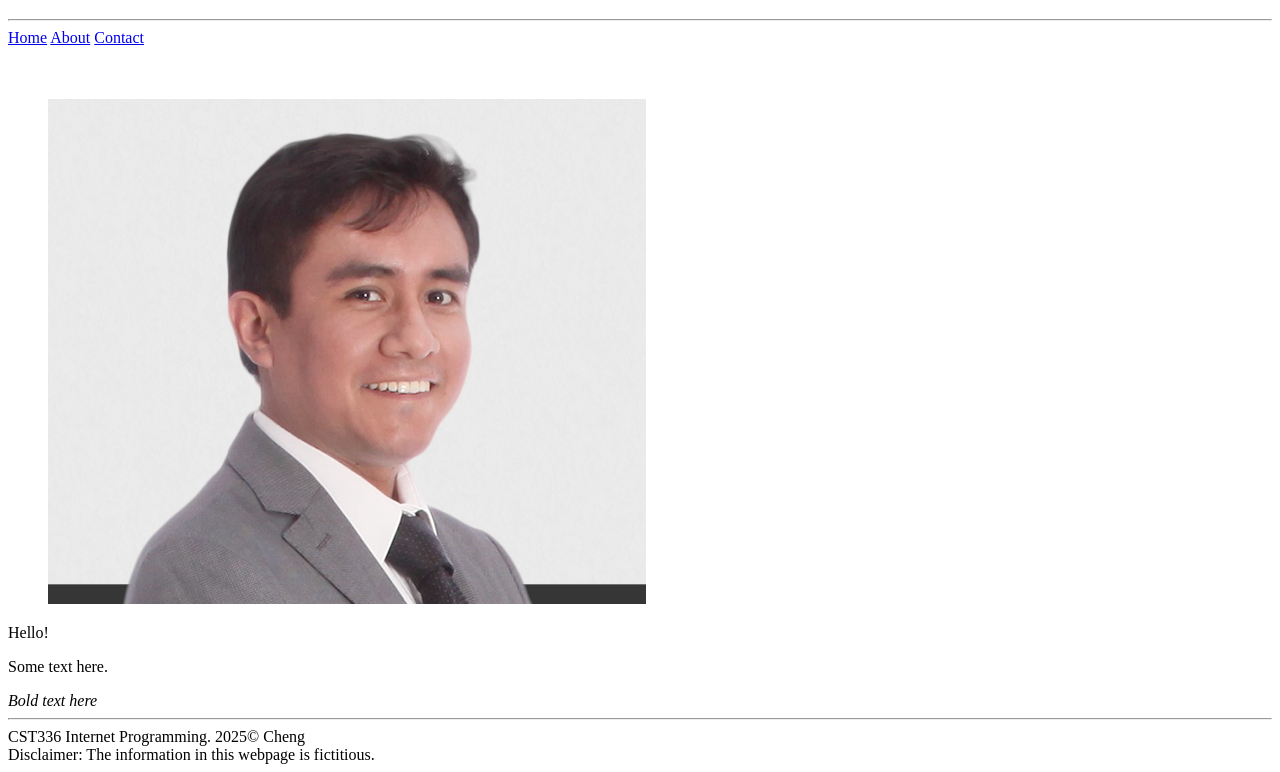
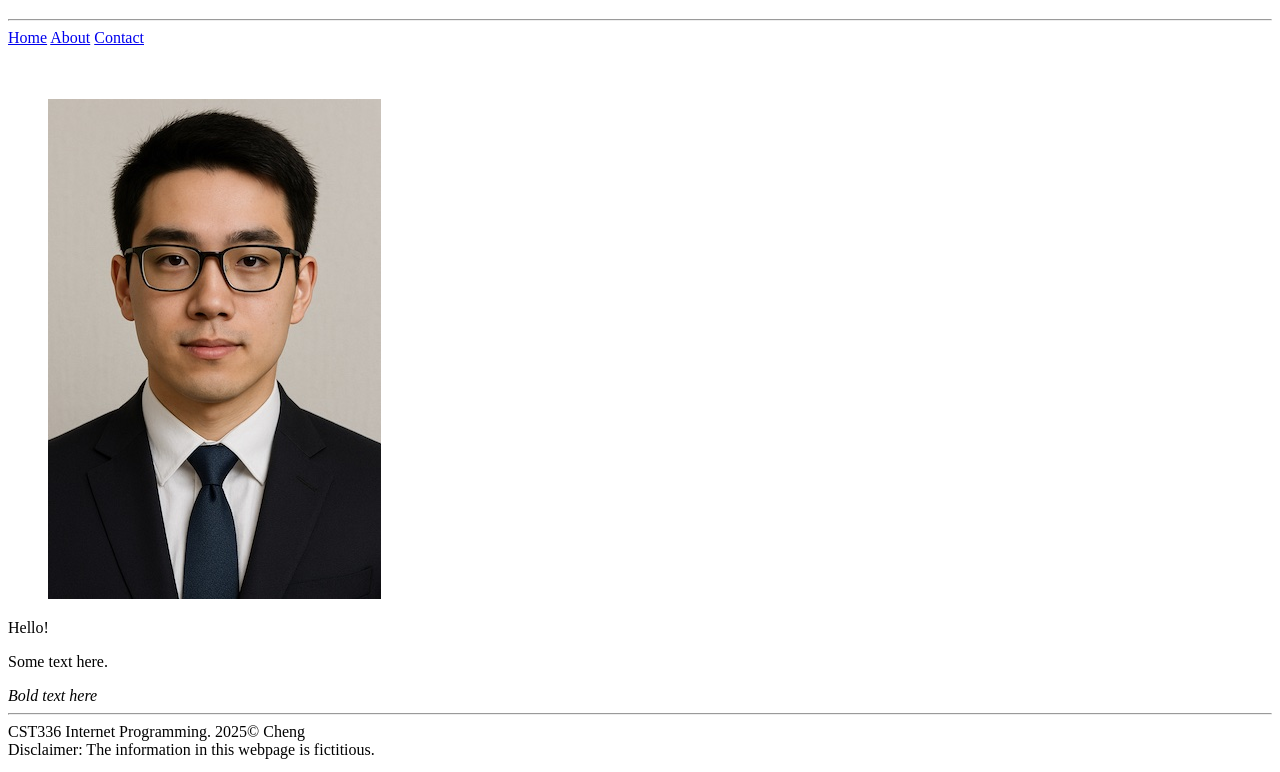
Before and after one commit to qzmp010/qzmp010.github.io, a plain HTML site: page cst336/lab1/index.html in a window 1280 px wide. Shown: the part 61-833 px from the top of the page. Drawn offline with Linux system fonts and the light colour scheme; files that its build step writes are made by us from their sources.

Commit message:
change profile pic

```diff
--- a/cst336/lab1/index.html
+++ b/cst336/lab1/index.html
@@ -29,7 +29,7 @@
         <main>
 
             <figure>
-                <img src="img/juan_doe.png" alt="Profile picture">
+                <img src="img/profile_pic.jpg" alt="Profile picture">
             </figure>
 
             <div>
```
